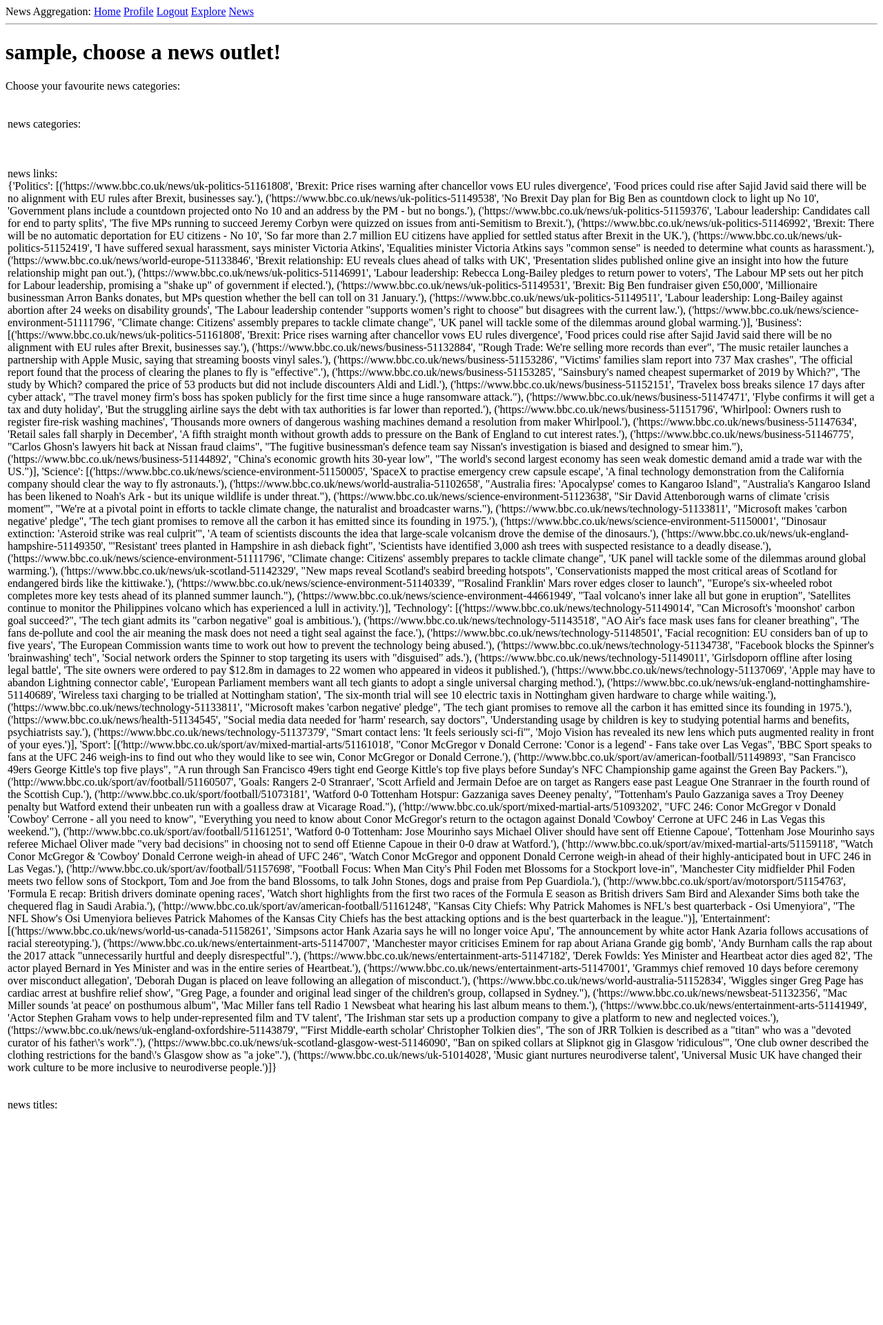
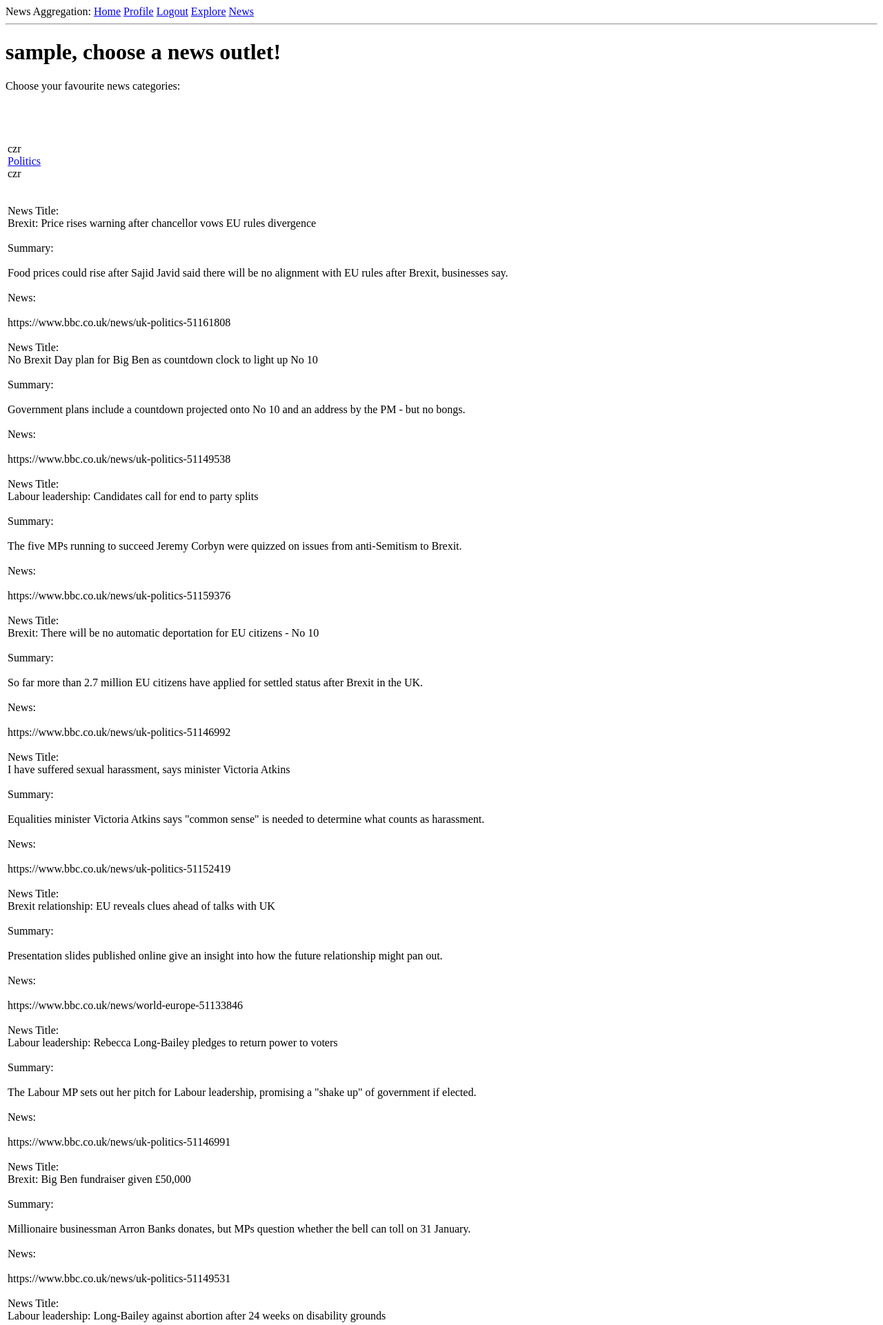
Before and after one commit to JRowbottomGit/NewsAggregationSystem, a Flask app: page /news_sites in a window 1280 px wide. Shown: the top 1921 px of the page at 69% size. Before the commit the page ends 1607 px from the top, so only its background shows below. Run offline with Flask 2, Linux system fonts and the light colour scheme; the visitor is signed in with stand-in values (Sample User, id 1); data comes from the database, SQL or seed files in the repository.

Commit message:
Update _news.html for category

```diff
--- a/news_agg_app/app/templates/_news.html
+++ b/news_agg_app/app/templates/_news.html
@@ -2,14 +2,36 @@
      <tr valign="top">
          <td>
            <br>
-             news categories:<br>{{ news }}<br>
-             <br>
-             <br>
-             news links:<br>{{ story_news }}<br>
-             <br>
-             <br>
-             news titles:<br>{{ title_news }}
-             <br>
+             {%for category in story_news%}
+               <br>
+               <br>czr<br>
+               <a href="{{ url_for('category', category=category) }}">{{category}}
+               </a>
+               <br>czr<br>
+               <br>
+               <br>
+               {%for item in story_news[category]%}
+                   News Title:
+                   <br>
+                   {{item[1]}}
+                   <br>
+                   <br>
+                   Summary:
+                   <br>
+                   <br>
+                   {{item[2]}}
+                   <br>
+                   <br>
+                   News:
+                   <br>
+                   <br>
+                   {{item[0]}}
+                   <br>
+                   <br>
+               {%endfor%}
+               <br>
+             {%endfor%}
+           <br>
          </td>
      </tr>
  </table>
```
